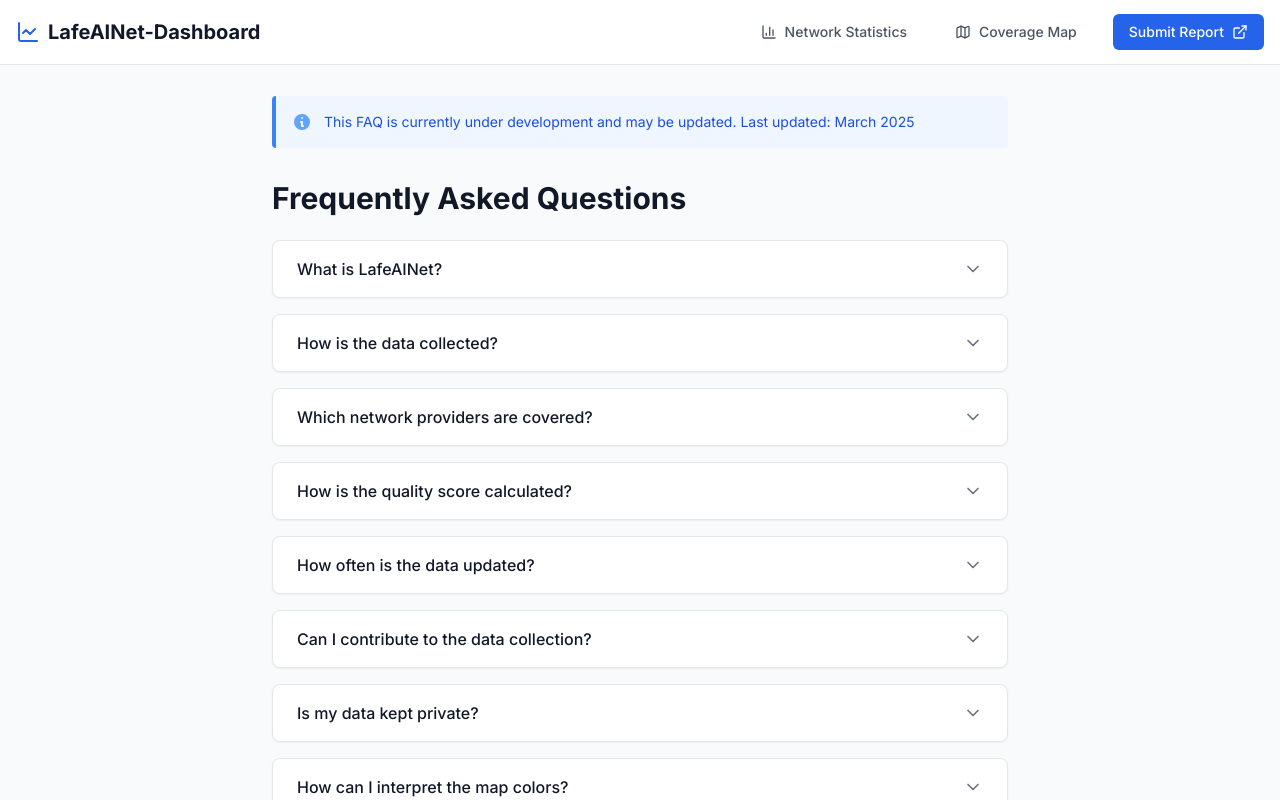
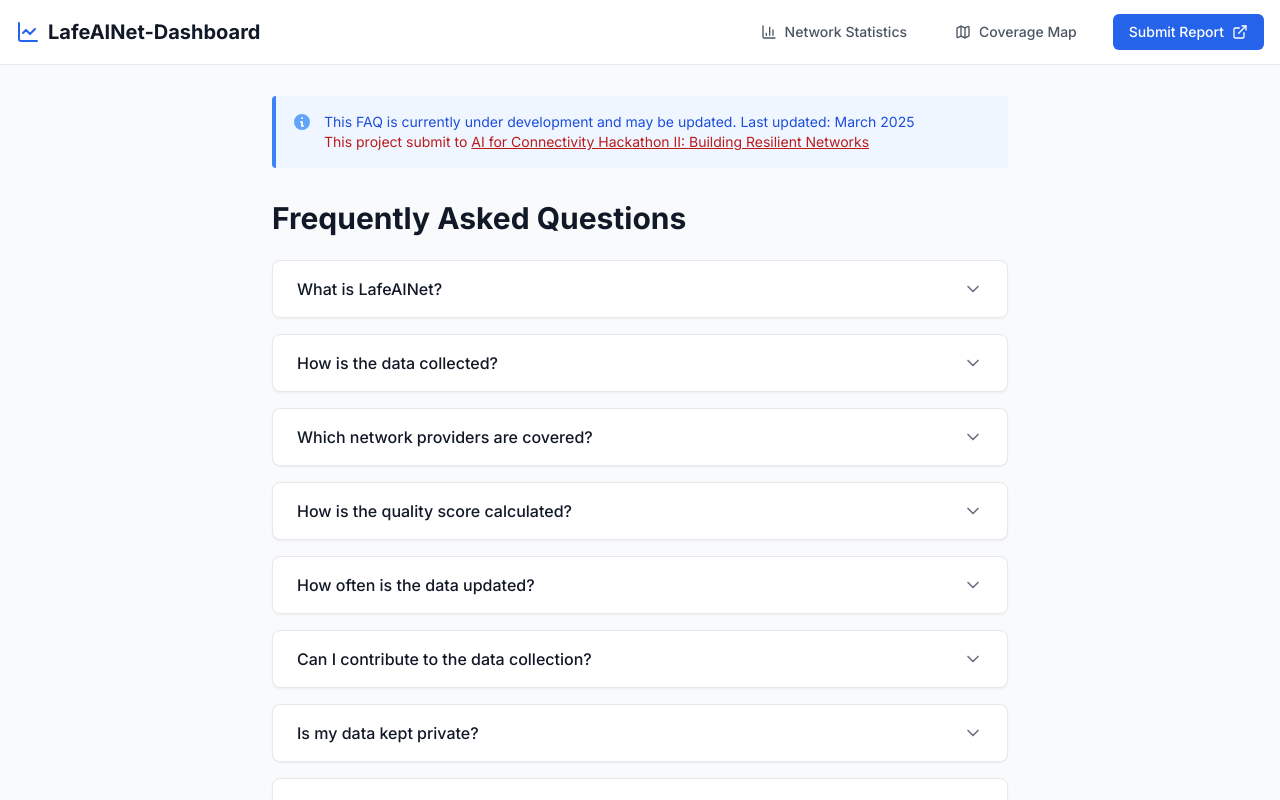
Before and after one commit to ajitonelsonn/lafeainet-dashboard, a Next.js app: page /faq in a window 1280 px wide. Shown: the top 800 px of the page. Built offline with nearby package versions, Linux system fonts and the light colour scheme.

Commit message:
Update for hackthon

```diff
--- a/app/contact/page.tsx
+++ b/app/contact/page.tsx
@@ -40,7 +40,7 @@ export default function ContactPage() {
                 <div>
                   <span className="text-gray-600">Email:</span>
                   <a
-                    href="mailto:8997ajito@gmail.com"
+                    href="mailto:lafaekaiajito@gmail.com"
                     className="ml-2 text-blue-600 hover:text-blue-800"
                   >
                     lafaekaiajito@gmail.com
--- a/app/faq/page.tsx
+++ b/app/faq/page.tsx
@@ -114,6 +114,17 @@ export default function FAQPage() {
                 This FAQ is currently under development and may be updated. Last
                 updated: March 2025
               </p>
+              <p className="text-sm text-red-700">
+                This project submit to{" "}
+                <a
+                  href="https://lablab.ai/event/ai-for-connectivity-hackathon-building-resilient-networks"
+                  target="_blank"
+                  rel="noopener noreferrer"
+                  className="underline hover:text-red-900"
+                >
+                  AI for Connectivity Hackathon II: Building Resilient Networks
+                </a>
+              </p>
             </div>
           </div>
         </div>
--- a/app/page.tsx
+++ b/app/page.tsx
@@ -208,6 +208,17 @@ export default function Home() {
             </h1>
             <p className="text-gray-600 mt-1">
               Real-time network performance metrics across Timor-Leste
+            </p>
+            <p className="text-sm text-red-700">
+              This project submit to{" "}
+              <a
+                href="https://lablab.ai/event/ai-for-connectivity-hackathon-building-resilient-networks"
+                target="_blank"
+                rel="noopener noreferrer"
+                className="underline hover:text-red-900"
+              >
+                AI for Connectivity Hackathon II: Building Resilient Networks
+              </a>
             </p>
           </div>
 
--- a/components/Footer.tsx
+++ b/components/Footer.tsx
@@ -61,7 +61,7 @@ export default function Footer() {
               </li>
               <li>
                 <Link
-                  href="https://netrep-tls.vercel.app/"
+                  href="https://lafeainet-report.vercel.app/"
                   target="_blank"
                   className="text-gray-600 hover:text-blue-600"
                 >
```
